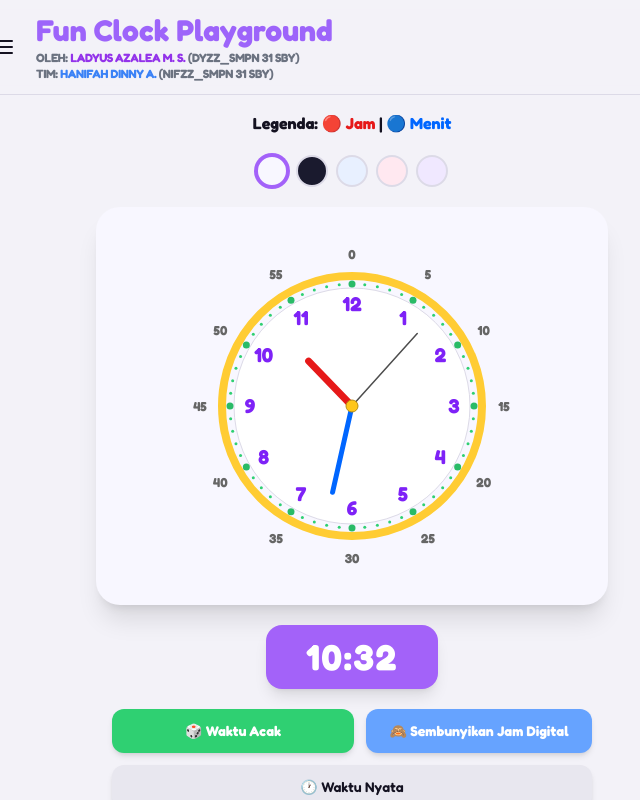
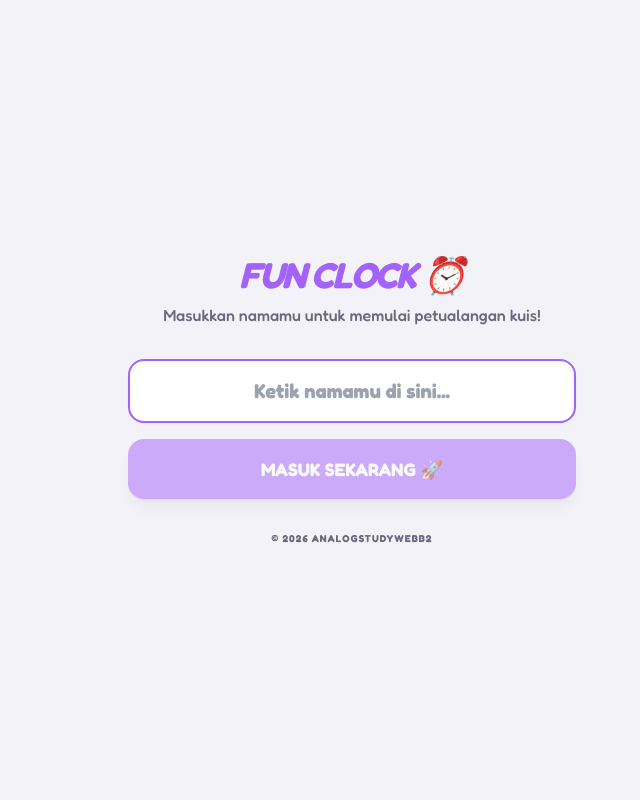
Before and after one commit to nanangiyuszz-byte/analoglock, a React (Vite) app: page / in a window 1280 px wide. Shown: the top 800 px of the page, without its empty margins (288-928 px from the left). Built offline with nearby package versions, Linux system fonts and the light colour scheme; the HTML template or start-up script is replaced by a standard one.

Commit message:
Update: Menambahkan sistem login nama dan integrasi progress history

```diff
--- a/src/App.tsx
+++ b/src/App.tsx
@@ -1,27 +1,105 @@
+import { useState, useEffect } from "react";
 import { QueryClient, QueryClientProvider } from "@tanstack/react-query";
 import { BrowserRouter, Route, Routes } from "react-router-dom";
 import { Toaster as Sonner } from "@/components/ui/sonner";
 import { Toaster } from "@/components/ui/toaster";
 import { TooltipProvider } from "@/components/ui/tooltip";
+import { motion, AnimatePresence } from "framer-motion";
 import Index from "./pages/Index.tsx";
 import NotFound from "./pages/NotFound.tsx";
 
 const queryClient = new QueryClient();
 
-const App = () => (
+const App = () => {
+  const [userName, setUserName] = useState<string | null>(null);
+  const [inputValue, setInputValue] = useState("");
+
+  // Cek apakah user sudah pernah "login" sebelumnya
+  useEffect(() => {
+    const savedName = localStorage.getItem("user-name");
+    if (savedName) {
+      setUserName(savedName);
+    }
+  }, []);
+
+  const handleLogin = (e: React.FormEvent) => {
+    e.preventDefault();
+    if (inputValue.trim().length >= 2) {
+      localStorage.setItem("user-name", inputValue.trim());
+      setUserName(inputValue.trim());
+    }
+  };
+
+  return (
     <QueryClientProvider client={queryClient}>
       <TooltipProvider>
         <Toaster />
         <Sonner />
+
+        <AnimatePresence mode="wait">
+          {!userName ? (
+            /* TAMPILAN LOGIN / INPUT NAMA AWAL */
+            <motion.div
+              key="login"
+              initial={{ opacity: 0 }}
+              animate={{ opacity: 1 }}
+              exit={{ opacity: 0 }}
+              className="fixed inset-0 z-50 flex items-center justify-center bg-background p-6"
+            >
+              <div className="w-full max-w-md space-y-8 text-center">
+                <div className="space-y-2">
+                  <h1 className="text-4xl font-black text-primary italic tracking-tighter">
+                    FUN CLOCK ⏰
+                  </h1>
+                  <p className="text-muted-foreground font-medium">
+                    Masukkan namamu untuk memulai petualangan kuis!
+                  </p>
+                </div>
+
+                <form onSubmit={handleLogin} className="space-y-4">
+                  <input
+                    type="text"
+                    placeholder="Ketik namamu di sini..."
+                    value={inputValue}
+                    onChange={(e) => setInputValue(e.target.value)}
+                    className="w-full px-6 py-4 rounded-2xl border-2 border-primary/20 focus:border-primary outline-none text-center text-xl font-bold transition-all shadow-sm"
+                    autoFocus
+                  />
+                  <button
+                    type="submit"
+                    disabled={inputValue.trim().length < 2}
+                    className="w-full bg-primary text-primary-foreground py-4 rounded-2xl font-black text-lg shadow-lg hover:scale-[1.02] active:scale-[0.98] transition-all disabled:opacity-50 disabled:hover:scale-100"
+                  >
+                    MASUK SEKARANG 🚀
+                  </button>
+                </form>
+
+                <p className="text-[10px] text-muted-foreground uppercase font-bold tracking-widest">
+                  © 2026 analogstudywebb2
+                </p>
+              </div>
+            </motion.div>
+          ) : (
+            /* TAMPILAN UTAMA APLIKASI */
+            <motion.div
+              key="app"
+              initial={{ opacity: 0, y: 20 }}
+              animate={{ opacity: 1, y: 0 }}
+              className="min-h-screen bg-background"
+            >
               <BrowserRouter>
                 <Routes>
                   <Route path="/" element={<Index />} />
-          {/* ADD ALL CUSTOM ROUTES ABOVE THE CATCH-ALL "*" ROUTE */}
                   <Route path="*" element={<NotFound />} />
                 </Routes>
               </BrowserRouter>
+            </motion.div>
+          )}
+        </AnimatePresence>
+
       </TooltipProvider>
     </QueryClientProvider>
   );
+};
 
 export default App;
--- a/src/components/ProgressHistory.tsx
+++ b/src/components/ProgressHistory.tsx
@@ -1,13 +1,13 @@
 import React, { useEffect, useState } from 'react';
 import { motion } from 'framer-motion';
-import { Trash2 } from 'lucide-react';
+import { Trash2, User } from 'lucide-react';
 
 interface QuizResult {
   date: string;
   correct: number;
   wrong: number;
   score: number;
-  subject?: string;
+  playerName?: string;
 }
 
 const ProgressHistory: React.FC = () => {
@@ -26,39 +26,48 @@ const ProgressHistory: React.FC = () => {
   };
 
   return (
-    <motion.div initial={{ opacity: 0, y: 20 }} animate={{ opacity: 1, y: 0 }} className="w-full max-w-lg mx-auto space-y-6">
-      <div className="flex items-center justify-between px-2">
-        <h2 className="text-2xl font-black text-primary uppercase italic">📊 Riwayat Progress</h2>
+    <motion.div initial={{ opacity: 0, y: 20 }} animate={{ opacity: 1, y: 0 }} className="w-full max-w-lg mx-auto space-y-6 px-4">
+      <div className="flex items-center justify-between">
+        <h2 className="text-2xl font-black text-primary italic">📊 RIWAYAT BELAJAR</h2>
         {results.length > 0 && (
           <button onClick={clear} className="p-2 text-red-500 hover:bg-red-50 rounded-full transition">
-            <Trash2 size={20} />
+            <Trash2 size={22} />
           </button>
         )}
       </div>
 
       {results.length === 0 ? (
-        <div className="text-center py-20 bg-slate-50 rounded-3xl border-2 border-dashed border-slate-200">
-           <span className="text-5xl block mb-4">📭</span>
-           <p className="text-muted-foreground font-bold uppercase text-[10px] tracking-widest">Belum ada hasil quiz. Coba quiz dulu ya!</p>
+        <div className="text-center py-16 bg-slate-50 rounded-3xl border-2 border-dashed border-slate-200">
+           <span className="text-5xl block mb-2">📭</span>
+           <p className="text-muted-foreground font-bold uppercase text-[12px] tracking-widest">Belum ada riwayat kuis</p>
         </div>
       ) : (
-        <>
-          <div className="space-y-3">
+        <div className="space-y-4 pb-10">
           {[...results].reverse().map((r, i) => (
             <motion.div key={i} initial={{ x: -10, opacity: 0 }} animate={{ x: 0, opacity: 1 }} transition={{ delay: i * 0.05 }}
-                className="bg-white rounded-2xl p-4 shadow-sm border-2 border-slate-100 flex justify-between items-center group">
+              className="bg-white rounded-2xl p-5 shadow-sm border-2 border-slate-100 flex justify-between items-center">
               <div>
-                  <div className="flex items-center gap-2">
-                    <span className="text-[10px] font-black bg-primary/10 text-primary px-2 py-0.5 rounded uppercase">{r.subject || 'QUIZ'}</span>
-                    <p className="text-[10px] font-bold text-muted-foreground">{new Date(r.date).toLocaleDateString('id-ID')}</p>
+                <div className="flex items-center gap-2 mb-2">
+                  <span className="bg-primary/10 text-primary px-2 py-0.5 rounded text-[10px] font-black uppercase tracking-tighter">
+                    MATH QUIZ
+                  </span>
+                  <p className="text-[10px] font-bold text-muted-foreground">
+                    {new Date(r.date).toLocaleDateString('id-ID', { day: 'numeric', month: 'short' })}
+                  </p>
                 </div>
-                  <p className="font-black text-slate-800 mt-1">✅ {r.correct} Benar / ❌ {r.wrong} Salah</p>
+                {/* TAMPILAN NAMA DI HISTORY */}
+                <div className="flex items-center gap-1.5 text-slate-800 font-extrabold mb-1">
+                  <User size={16} className="text-primary" />
+                  <span>{r.playerName || 'Siswa'}</span>
                 </div>
-                <div className="text-2xl font-black text-primary group-hover:scale-110 transition-transform">{r.score}%</div>
+                <p className="font-bold text-slate-500 text-xs">
+                  ✅ {r.correct} Benar | ❌ {r.wrong} Salah
+                </p>
+              </div>
+              <div className="text-3xl font-black text-primary">{r.score}%</div>
             </motion.div>
           ))}
         </div>
-        </>
       )}
     </motion.div>
   );
--- a/src/components/QuizSystem.tsx
+++ b/src/components/QuizSystem.tsx
@@ -68,7 +68,16 @@ const QuizSystem: React.FC<QuizSystemProps> = ({ onBack }) => {
 
   const nextQuestion = () => {
     if (currentIdx + 1 >= questions.length) {
-      const result = { date: new Date().toISOString(), correct, wrong: wrong, total: questions.length, score: Math.round((correct / questions.length) * 100) };
+      // Ambil nama dari localStorage untuk disimpan ke history
+      const savedName = localStorage.getItem('user-name') || 'Anonim';
+      const result = {
+        date: new Date().toISOString(),
+        correct,
+        wrong,
+        total: questions.length,
+        score: Math.round((correct / questions.length) * 100),
+        playerName: savedName
+      };
       saveQuizResult(result);
       setFinished(true);
     } else {
@@ -83,10 +92,10 @@ const QuizSystem: React.FC<QuizSystemProps> = ({ onBack }) => {
   if (!started) {
     return (
       <motion.div initial={{ opacity: 0 }} animate={{ opacity: 1 }} className="flex flex-col items-center gap-6 py-12">
-        <h2 className="text-3xl font-bold text-primary">🎯 Waktunya Kuis!</h2>
-        <p className="text-muted-foreground text-center max-w-md">20 pertanyaan acak tentang membaca dan mengatur jam. Siap?</p>
+        <h2 className="text-3xl font-bold text-primary">🎯 Siap Beraksi?</h2>
+        <p className="text-muted-foreground text-center max-w-md">20 pertanyaan kuis jam sudah menantimu. Buktikan kemampuanmu!</p>
         <button onClick={startQuiz} className="bg-accent text-accent-foreground px-8 py-3 rounded-2xl text-xl font-bold shadow-lg hover:scale-105 transition-transform">
-          Mulai Kuis! 🚀
+          Mulai Sekarang! 🚀
         </button>
         <button onClick={onBack} className="text-muted-foreground underline">← Kembali</button>
       </motion.div>
@@ -95,23 +104,21 @@ const QuizSystem: React.FC<QuizSystemProps> = ({ onBack }) => {
 
   if (finished) {
     const score = Math.round((correct / questions.length) * 100);
+    const savedName = localStorage.getItem('user-name') || 'Sobat';
     return (
       <motion.div initial={{ scale: 0.8, opacity: 0 }} animate={{ scale: 1, opacity: 1 }} className="flex flex-col items-center gap-6 py-12">
-        <h2 className="text-3xl font-bold text-primary">🎉 Quiz Selesai!</h2>
+        <h2 className="text-3xl font-bold text-primary text-center">🎉 Luar Biasa, {savedName}!</h2>
         <div className="bg-card rounded-2xl p-8 shadow-xl text-center space-y-4">
           <div className="text-6xl font-bold text-primary">{score}%</div>
           <div className="flex gap-8 justify-center">
             <div><span className="text-2xl font-bold text-quiz-correct">{correct}</span><p className="text-sm text-muted-foreground">Benar ✅</p></div>
             <div><span className="text-2xl font-bold text-quiz-wrong">{wrong}</span><p className="text-sm text-muted-foreground">Salah ❌</p></div>
           </div>
-          <p className="text-muted-foreground">Total: {questions.length} soal</p>
         </div>
         <div className="flex gap-3">
           <button onClick={() => { setQuestions(generateQuizQuestions(20)); setCurrentIdx(0); setCorrect(0); setWrong(0); setAnswered(false); setSelectedAnswer(null); setFinished(false); }}
-            className="bg-accent text-accent-foreground px-6 py-2.5 rounded-xl font-semibold shadow-md">
-            🔄 Ulangi Quiz
-          </button>
-          <button onClick={onBack} className="bg-muted text-foreground px-6 py-2.5 rounded-xl font-semibold shadow-md">← Kembali</button>
+            className="bg-accent text-accent-foreground px-6 py-2.5 rounded-xl font-semibold shadow-md"> Ulangi </button>
+          <button onClick={onBack} className="bg-muted text-foreground px-6 py-2.5 rounded-xl font-semibold shadow-md"> Menu Utama </button>
         </div>
       </motion.div>
     );
@@ -121,27 +128,25 @@ const QuizSystem: React.FC<QuizSystemProps> = ({ onBack }) => {
 
   return (
     <motion.div initial={{ opacity: 0 }} animate={{ opacity: 1 }} className="flex flex-col items-center gap-4 w-full max-w-lg mx-auto">
-      {/* Progress bar */}
       <div className="w-full bg-muted rounded-full h-3">
         <div className="bg-primary h-3 rounded-full transition-all" style={{ width: `${((currentIdx + 1) / questions.length) * 100}%` }} />
       </div>
-      <div className="flex justify-between w-full text-sm text-muted-foreground">
-        <span>Soal {currentIdx + 1}/{questions.length}</span>
+      <div className="flex justify-between w-full text-sm text-muted-foreground px-2">
+        <span>Soal {currentIdx + 1}/20</span>
         <span>✅ {correct} | ❌ {wrong}</span>
       </div>
 
-      {/* Question */}
       <AnimatePresence mode="wait">
         <motion.div key={q.id} initial={{ x: 50, opacity: 0 }} animate={{ x: 0, opacity: 1 }} exit={{ x: -50, opacity: 0 }}
           className="w-full flex flex-col items-center gap-4">
-          <h3 className="text-lg font-bold text-center text-foreground">{q.questionText}</h3>
+          <h3 className="text-lg font-bold text-center px-4">{q.questionText}</h3>
 
           {q.type === 'multiple-choice' ? (
             <>
               <div className="bg-card rounded-2xl p-4 shadow-lg">
                 <AnalogClock size={200} hours={q.targetHours} minutes={q.targetMinutes} seconds={0} showLabels={false} hideSeconds />
               </div>
-              <div className="grid grid-cols-2 gap-3 w-full">
+              <div className="grid grid-cols-2 gap-3 w-full px-4">
                 {q.options!.map(opt => {
                   let bg = 'bg-card hover:bg-muted';
                   if (answered) {
@@ -161,18 +166,17 @@ const QuizSystem: React.FC<QuizSystemProps> = ({ onBack }) => {
             <>
               <div className="bg-card rounded-2xl p-4 shadow-lg">
                 <AnalogClock size={220} interactive={!answered} hours={dragHours} minutes={dragMinutes} seconds={0}
-                  onTimeChange={handleDragTimeChange} showLabels hideSeconds />
+                  onTimeChange={handleDragTimeChange} showLabels={false} hideSeconds />
               </div>
-              <p className="text-sm text-muted-foreground">Seret jarum jam untuk mengatur waktu</p>
               {!answered && (
                 <button onClick={handleDragSubmit}
-                  className="bg-primary text-primary-foreground px-6 py-2.5 rounded-xl font-semibold shadow-md">
-                  ✅ Submit Jawaban
+                  className="bg-primary text-primary-foreground px-8 py-3 rounded-xl font-bold shadow-md">
+                  Submit Jawaban
                 </button>
               )}
               {answered && (
-                <p className={`font-bold text-lg ${selectedAnswer === 'correct' ? 'text-quiz-correct' : 'text-quiz-wrong'}`}>
-                  {selectedAnswer === 'correct' ? '🎉 Benar!' : `❌ Salah! Jawaban: ${formatTime(q.targetHours, q.targetMinutes)}`}
+                <p className={`font-bold text-xl ${selectedAnswer === 'correct' ? 'text-quiz-correct' : 'text-quiz-wrong'}`}>
+                  {selectedAnswer === 'correct' ? '🎉 Tepat Sekali!' : `❌ Kurang Tepat! (${formatTime(q.targetHours, q.targetMinutes)})`}
                 </p>
               )}
             </>
@@ -182,8 +186,8 @@ const QuizSystem: React.FC<QuizSystemProps> = ({ onBack }) => {
 
       {answered && (
         <motion.button initial={{ y: 10, opacity: 0 }} animate={{ y: 0, opacity: 1 }} onClick={nextQuestion}
-          className="bg-secondary text-secondary-foreground px-6 py-2.5 rounded-xl font-semibold shadow-md">
-          {currentIdx + 1 < questions.length ? 'Soal Berikutnya →' : 'Lihat Hasil 🏆'}
+          className="bg-secondary text-secondary-foreground px-10 py-3 rounded-xl font-bold shadow-md mt-4">
+          Lanjut Soal Berikutnya →
         </motion.button>
       )}
     </motion.div>
```
Lines whose indentation alone changed are shown as unchanged.
